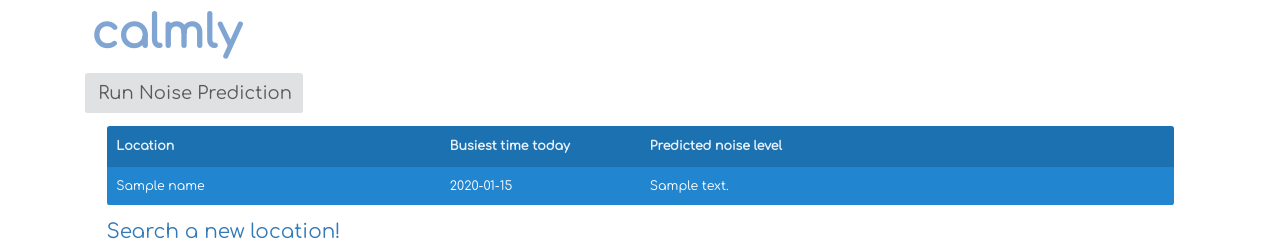
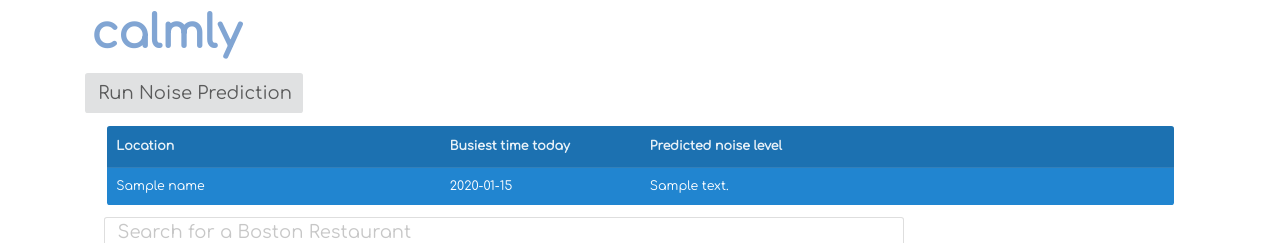
Before and after one commit to mikemunsell/calmly, a Flask app: template templates/prediction.html.j2 in a window 1280 px wide. Shown: the top 243 px of the page. Run offline with Flask 2, Linux system fonts and the light colour scheme; the template is opened without the code that fills it: most values are stand-ins (such as "Sample title", 1, 10 or a date in 2020); parts of the project's set-up code (start-up, migrations or seed data) failed here and were passed over; some libraries are stand-ins or nearby versions.

Commit message:
took out link

```diff
--- a/templates/prediction.html.j2
+++ b/templates/prediction.html.j2
@@ -15,8 +15,6 @@
       </tr>
 </table>
 
-
-<p style="font-size:160%;"><a href="https://calmlymap.herokuapp.com">Search a new location!</a></p>
  </div>
 
 {% endblock %}
```
Also changed, not shown: 1 other file.
